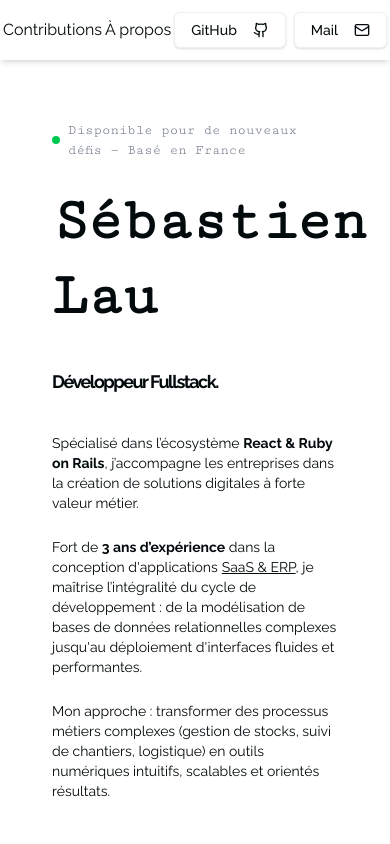
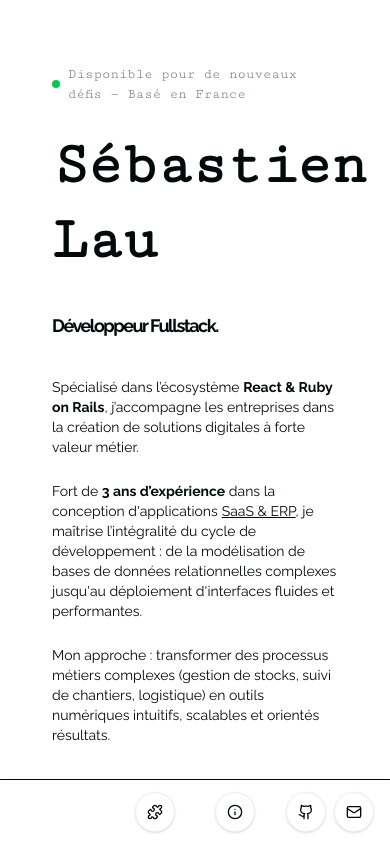
Before and after one commit to SebLau02/OC_P8, a Next.js app: page / in a window 390 px wide. Shown: the top 844 px of the page. Built offline with nearby package versions, Linux system fonts and the light colour scheme.

Commit message:
Refactor code structure for improved readability and maintainability

```diff
--- a/app/_components/header.tsx
+++ b/app/_components/header.tsx
@@ -4,7 +4,8 @@ import Link from "next/link";
 import { useEffect, useState } from "react";
 import { socials } from "../config/data";
 import { badgeVariants } from "@/components/ui/badge";
-import { buttonVariants } from "@/components/ui/button";
+import { Button, buttonVariants } from "@/components/ui/button";
+import { Info, Puzzle } from "lucide-react";
 
 export const Header = () => {
   const [scrollDirection, setScrollDirection] = useState<string>("");
@@ -29,31 +30,49 @@ export const Header = () => {
   }, [lastScroll]);
 
   return (
-    <header className={`relative min-h-[56px]`}>
+    <header className={`static sm:relative min-h-0 sm:min-h-[56px]`}>
       <div
-        className={`fixed top-0 left-0 bg-background w-full z-30 flex justify-evenly items-center py-3 shadow-md transition-transform ${
-          scrollDirection === "down" ? "-translate-y-full" : "translate-y-0"
+        className={`flex fixed top-full sm:top-0 left-0 bg-background w-full z-30 justify-center gap-10 sm:justify-evenly items-center py-3 shadow-md border-t transition-transform ${
+          scrollDirection === "down"
+            ? "translate-y-0 sm:-translate-y-full"
+            : "-translate-y-full sm:translate-y-0"
         }`}
       >
-        <Link className="text-base sm:text-2xl" href="#works">
-          Contributions
+        <Link href="#works">
+          <span className="hidden sm:block text-2xl">Contributions</span>
+          <Button
+            variant={"outline"}
+            size={"icon"}
+            className="flex sm:hidden rounded-full w-10 h-10"
+          >
+            <Puzzle />
+          </Button>
         </Link>
-        <Link className="text-base sm:text-2xl" href="#about">
-          À propos
+        <Link href="#about">
+          <span className="hidden sm:block text-2xl">À propos</span>
+
+          <Button
+            variant={"outline"}
+            className="flex sm:hidden rounded-full w-10 h-10"
+          >
+            <Info size={"large"} />
+          </Button>
         </Link>
 
-        <div className="flex flex-wrap gap-2">
-          {socials({ size: 16, className: "ml-2" }).map((social, i) => (
+        <div className="flex flex-wrap gap-2 absolute right-4 top-1/2 -translate-y-1/2">
+          {socials({ size: 16, className: "ml-0 sm:ml-2" }).map((social, i) => (
             <Link
               target={social.url === "#contact" ? "" : "_blank"}
               href={social.url}
               key={i}
-              className={buttonVariants({
-                variant: "outline",
-                className: "font-caption rounded-full border-custom md:text-sm",
-              })}
             >
-              {social.label} {social.icon}
+              <Button
+                variant={"outline"}
+                className="rounded-full sm:rounded-md w-10 h-10 sm:w-fit"
+              >
+                <span className="hidden sm:block text-sm">{social.label}</span>
+                {social.icon}
+              </Button>
             </Link>
           ))}
         </div>
--- a/app/layout.tsx
+++ b/app/layout.tsx
@@ -41,7 +41,7 @@ export default function RootLayout({
   };
 
   return (
-    <html lang="fr" suppressHydrationWarning={true}>
+    <html lang="fr" suppressHydrationWarning={true} className="scroll-smooth">
       <head>
         <meta name="apple-mobile-web-app-title" content="seb-dev" />
         {/* Open Graph meta tags **START** */}
```
Also changed, not shown: package.json (+6 -6 lines), 2 other files (tests, documents, lock files or other folders).
